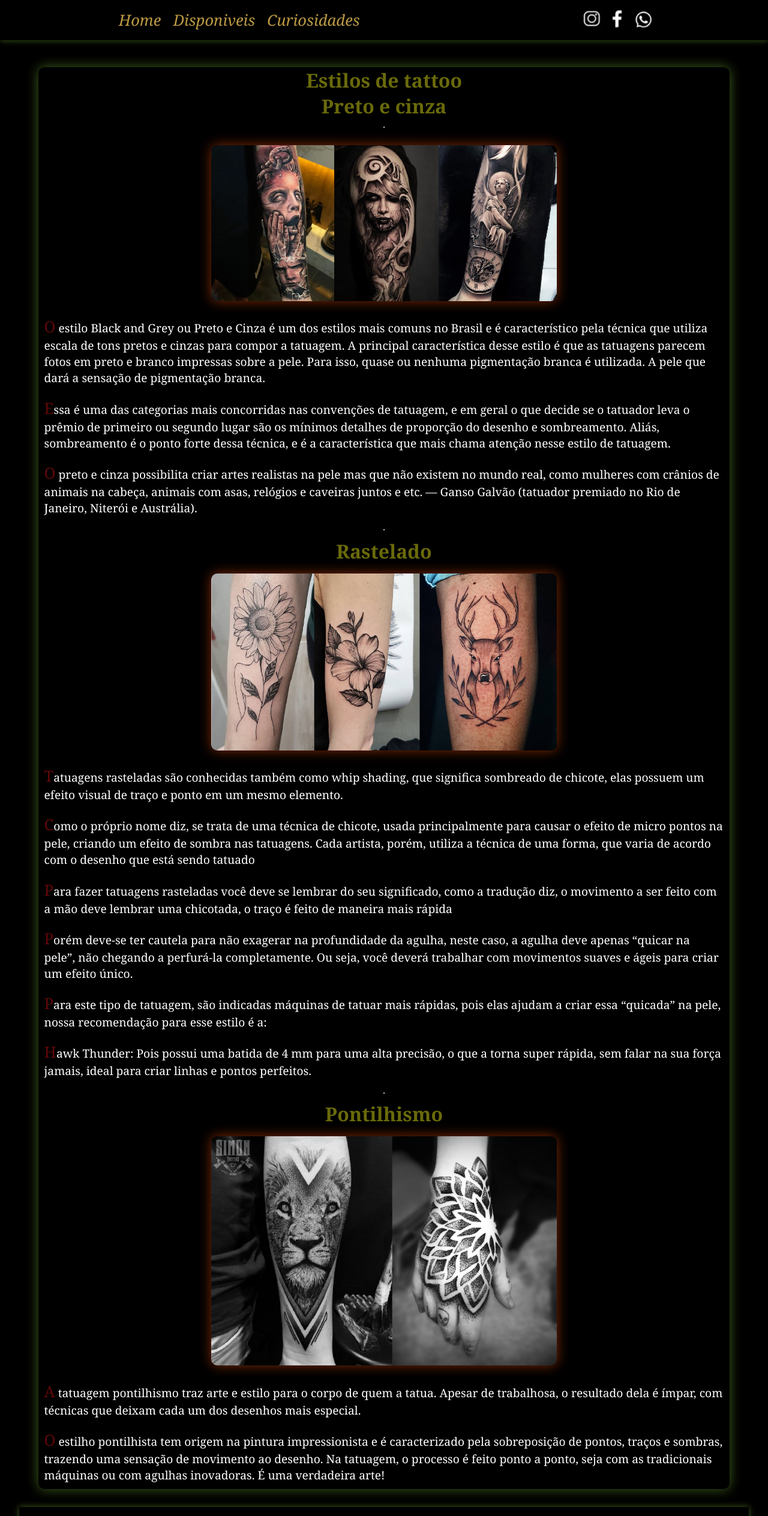
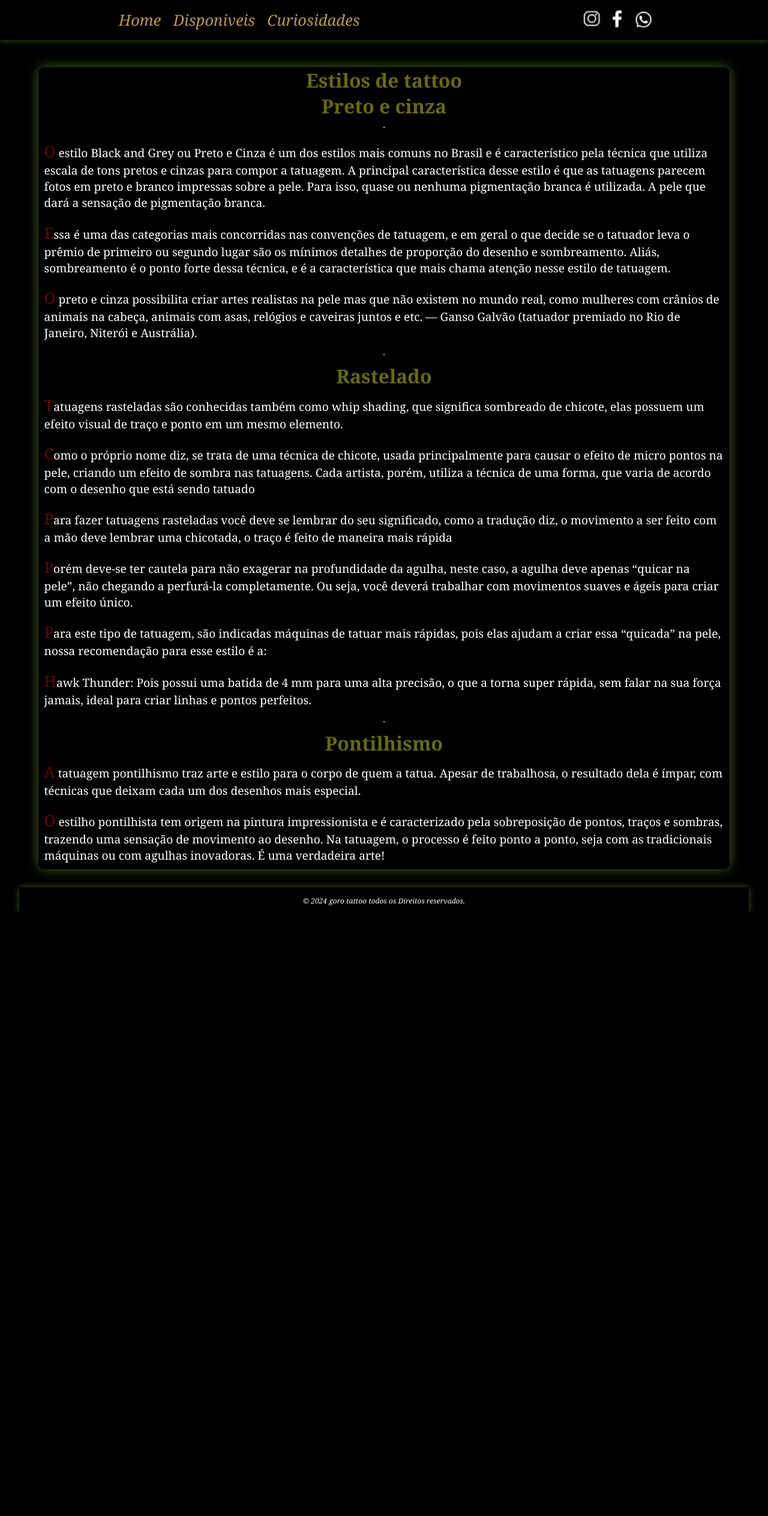
Before and after one commit to ericleidelima/goroTattoo-R, a React (Vite) app: page /Pages/EstilosTattoo in a window 1280 px wide. Shown: the top 2527 px of the page at 60% size. After the commit the page ends 1521 px from the top, so only its background shows below. Built offline with nearby package versions, Linux system fonts and the light colour scheme.

Commit message:
Comentas as imagens da pagina estilosTattoo

```diff
--- a/src/Pages/EstilosTattoo.jsx
+++ b/src/Pages/EstilosTattoo.jsx
@@ -10,7 +10,7 @@ const EstilosTattoo = () => {
           <h1>Estilos de tattoo</h1>
           <h1>Preto e cinza</h1>
           <hr />
-          <img src="/src/assets/tattooRealista.jpg" alt="tattoo realista" />
+         {/* <img src="/src/assets/tattooRealista.jpg" alt="tattoo realista" />*/}
 
           <p>
             O estilo Black and Grey ou Preto e Cinza é um dos estilos mais
@@ -38,7 +38,7 @@ const EstilosTattoo = () => {
           <hr />
           <h2>Rastelado</h2>
 
-          <img src="/src/assets/tattooRastelada.jpg" alt="tattoos rastelada" />
+          {/*<img src="/src/assets/tattooRastelada.jpg" alt="tattoos rastelada" />*/}
 
           <p>
             Tatuagens rasteladas são conhecidas também como whip shading, que
@@ -77,10 +77,10 @@ const EstilosTattoo = () => {
           <hr />
           <h2>Pontilhismo</h2>
 
-          <img
+         {/*} <img
             src="/src/assets/tattooleãoPontilhismo.jpg"
             alt="tattoos pontilhismo"
-          />
+          />*/}
 
           <p>
             A tatuagem pontilhismo traz arte e estilo para o corpo de quem a
```
